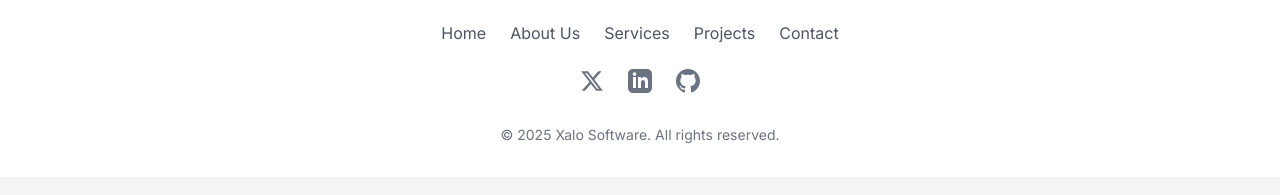
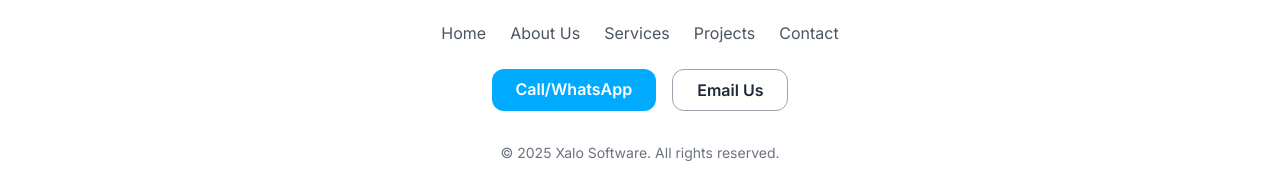
Before and after one commit to Diplovee/xalo-software, a plain HTML site: page index.html in a window 1280 px wide. Shown: the part 4461-4656 px from the top of the page. Drawn offline with nearby package versions, Linux system fonts and the light colour scheme.

Commit message:
feat: update footer with direct contact links

```diff
--- a/index.html
+++ b/index.html
@@ -223,15 +223,13 @@
                 <a href="#projects" class="hover:text-accent-color dark:hover:text-accent-color transition-colors">Projects</a>
                 <a href="#contact" class="hover:text-accent-color dark:hover:text-accent-color transition-colors">Contact</a>
             </div>
-            <div class="flex justify-center space-x-6 mb-8">
-                <a href="#" aria-label="Twitter" class="text-gray-500 dark:text-gray-400 hover:text-accent-color dark:hover:text-accent-color transition-colors">
-                    <svg class="w-6 h-6" fill="currentColor" viewBox="0 0 24 24"><path d="M18.244 2.25h3.308l-7.227 8.26 8.502 11.24H16.17l-5.214-6.817L4.99 21.75H1.68l7.73-8.835L1.254 2.25H8.08l4.713 6.231zm-1.161 17.52h1.833L7.084 4.126H5.117z"/></svg>
+            <!-- Contact Links in Footer -->
+            <div class="flex flex-col sm:flex-row justify-center space-y-4 sm:space-y-0 sm:space-x-4 mt-6 mb-8">
+                <a href="tel:+263785629957" class="bg-accent-color text-white font-semibold py-2 px-6 rounded-xl hover:bg-opacity-80 transition-all duration-300 btn-hover-effect">
+                    Call/WhatsApp
                 </a>
-                <a href="#" aria-label="LinkedIn" class="text-gray-500 dark:text-gray-400 hover:text-accent-color dark:hover:text-accent-color transition-colors">
-                    <svg class="w-6 h-6" fill="currentColor" viewBox="0 0 24 24"><path d="M19 0h-14c-2.761 0-5 2.239-5 5v14c0 2.761 2.239 5 5 5h14c2.762 0 5-2.239 5-5v-14c0-2.761-2.238-5-5-5zm-11 19h-3v-11h3v11zm-1.5-12.268c-.966 0-1.75-.79-1.75-1.764s.784-1.764 1.75-1.764 1.75.79 1.75 1.764-.783 1.764-1.75 1.764zm13.5 12.268h-3v-5.604c0-3.368-4-3.113-4 0v5.604h-3v-11h3v1.765c1.396-2.586 7-2.777 7 2.476v6.759z"/></svg>
-                </a>
-                <a href="#" aria-label="GitHub" class="text-gray-500 dark:text-gray-400 hover:text-accent-color dark:hover:text-accent-color transition-colors">
-                    <svg class="w-6 h-6" fill="currentColor" viewBox="0 0 24 24"><path d="M12 0c-6.626 0-12 5.373-12 12 0 5.302 3.438 9.8 8.207 11.387.599.111.793-.261.793-.577v-2.234c-3.338.726-4.033-1.416-4.033-1.416-.546-1.387-1.333-1.756-1.333-1.756-1.089-.745.083-.729.083-.729 1.205.084 1.839 1.237 1.839 1.237 1.07 1.834 2.807 1.304 3.492.997.107-.775.418-1.305.762-1.604-2.665-.305-5.467-1.334-5.467-5.931 0-1.311.469-2.381 1.236-3.221-.124-.303-.535-1.524.117-3.176 0 0 1.008-.322 3.301 1.23.957-.266 1.983-.399 3.003-.404 1.02.005 2.047.138 3.006.404 2.291-1.552 3.297-1.23 3.297-1.23.653 1.653.242 2.874.118 3.176.77.84 1.235 1.91 1.235 3.221 0 4.609-2.807 5.624-5.479 5.921.43.372.823 1.102.823 2.222v3.293c0 .319.192.694.801.576 4.765-1.589 8.199-6.086 8.199-11.386 0-6.627-5.373-12-12-12z"/></svg>
+                <a href="mailto:diplovlogodesign@gmail.com" class="border border-gray-400 dark:border-white text-gray-800 dark:text-white font-semibold py-2 px-6 rounded-xl hover:bg-gray-800 hover:text-white dark:hover:bg-white dark:hover:text-gray-900 transition-all duration-300 btn-hover-effect">
+                    Email Us
                 </a>
             </div>
             <p class="text-sm text-gray-500 dark:text-gray-400">&copy; 2025 Xalo Software. All rights reserved.</p>
```
